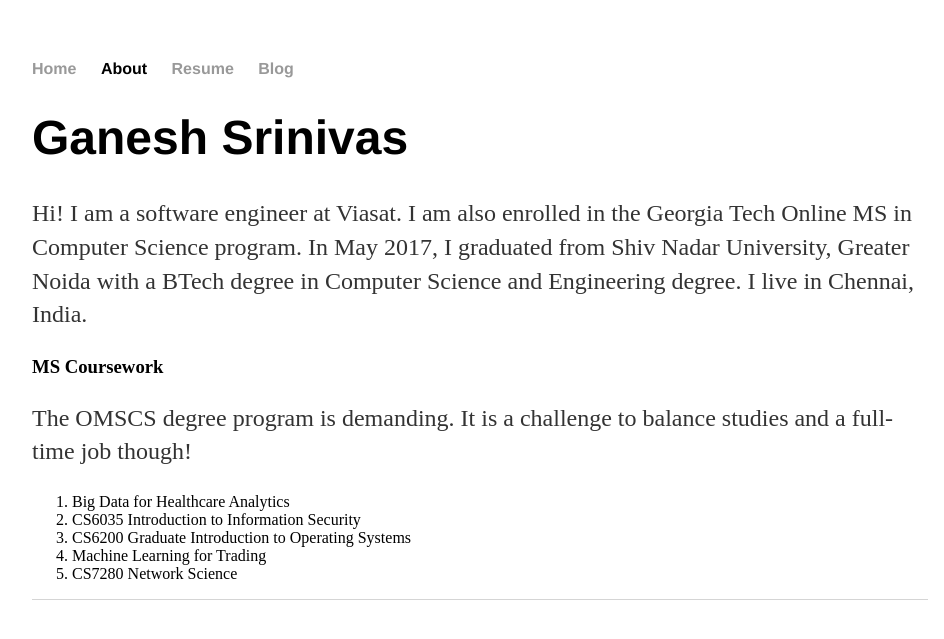
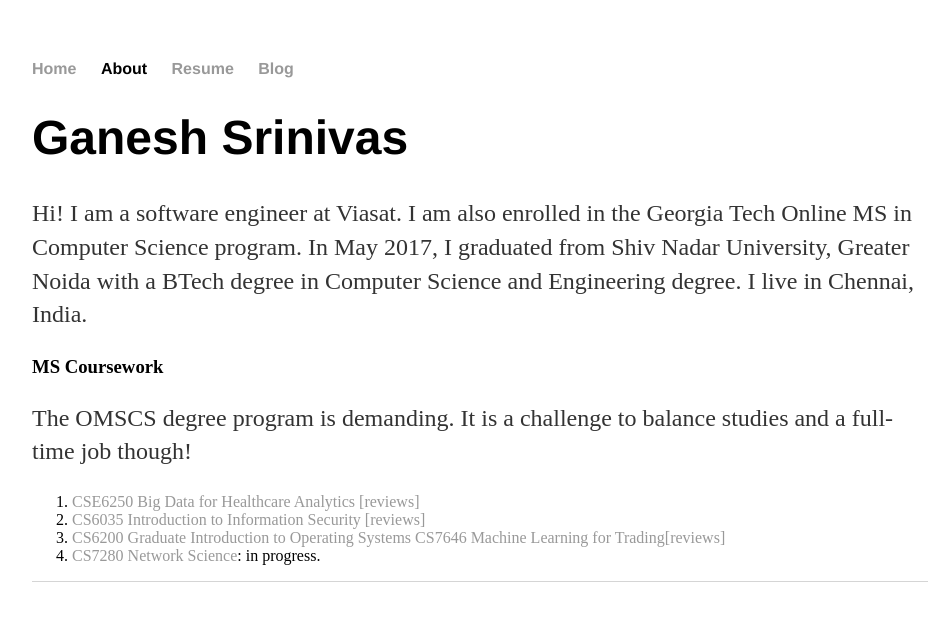
Before and after one commit to ganesh-srinivas/ganesh-srinivas.github.io, a Jekyll site: the page built from index.html, in a window 1280 px wide. Shown: the top 639 px of the page, without its empty margins (160-1104 px from the left). Built offline with Jekyll 4.4.1, drawn with Linux system fonts in a browser that asks for light colours.

Commit message:
Update index.html to contain OMS courselist

```diff
--- a/index.html
+++ b/index.html
@@ -8,11 +8,11 @@
   <h3>MS Coursework</h3>
   <p>The OMSCS degree program is demanding. It is a challenge to balance studies and a full-time job though!</p>
   <ol>
-    <li>Big Data for Healthcare Analytics</li>
-    <li>CS6035 Introduction to Information Security</li>
-    <li>CS6200 Graduate Introduction to Operating Systems</li>
-    <li>Machine Learning for Trading</li>
-    <li>CS7280 Network Science</li>
+    <li><a href="http://omscs.gatech.edu/cse-8803-special-topics-big-data-for-health-informatics">CSE6250 Big Data for Healthcare Analytics</a> <a href="https://omscentral.com/course/CSE-6250?semester=2019-1">[reviews]</a></li>
+    <li><a href="http://omscs.gatech.edu/cs-6035-introduction-to-information-security/">CS6035 Introduction to Information Security</a> <a href="https://omscentral.com/course/CS-6035?semester=2019-3">[reviews]</a></li>
+    <li><a href="https://omscs.gatech.edu/cs-8803-introduction-operating-systems">CS6200 Graduate Introduction to Operating Systems</a> <a href="https://omscentral.com/course/CS-6200?semester=2020-1>[reviews]</a></li>
+    <li><a href="http://lucylabs.gatech.edu/ml4t/fall2020/">CS7646 Machine Learning for Trading</a><a href="https://omscentral.com/course/CS-7646?semester=2020-3">[reviews]</a></li>
+    <li><a href="http://omscs.gatech.edu/cs-7280-network-science">CS7280 Network Science</a>: in progress.</li>
   </ol>
 
 </div><!-- /.blurb -->
```
